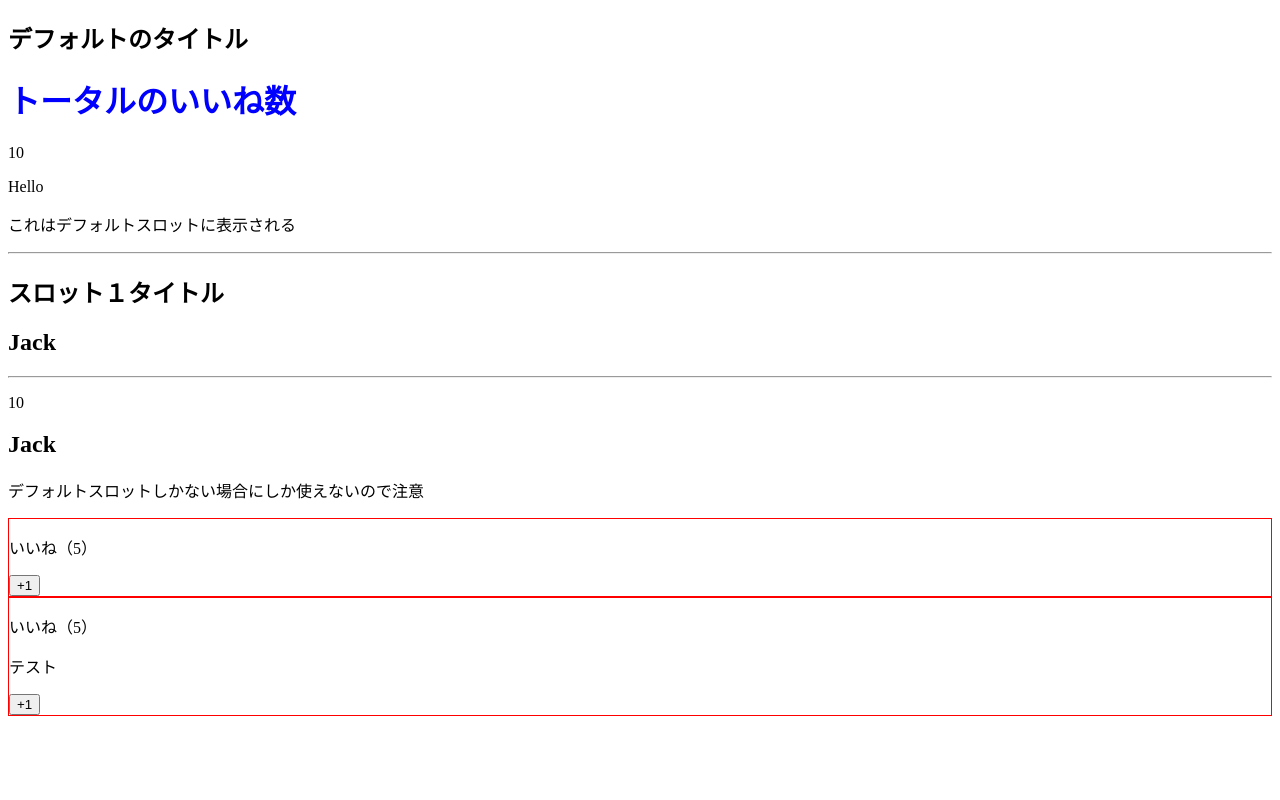
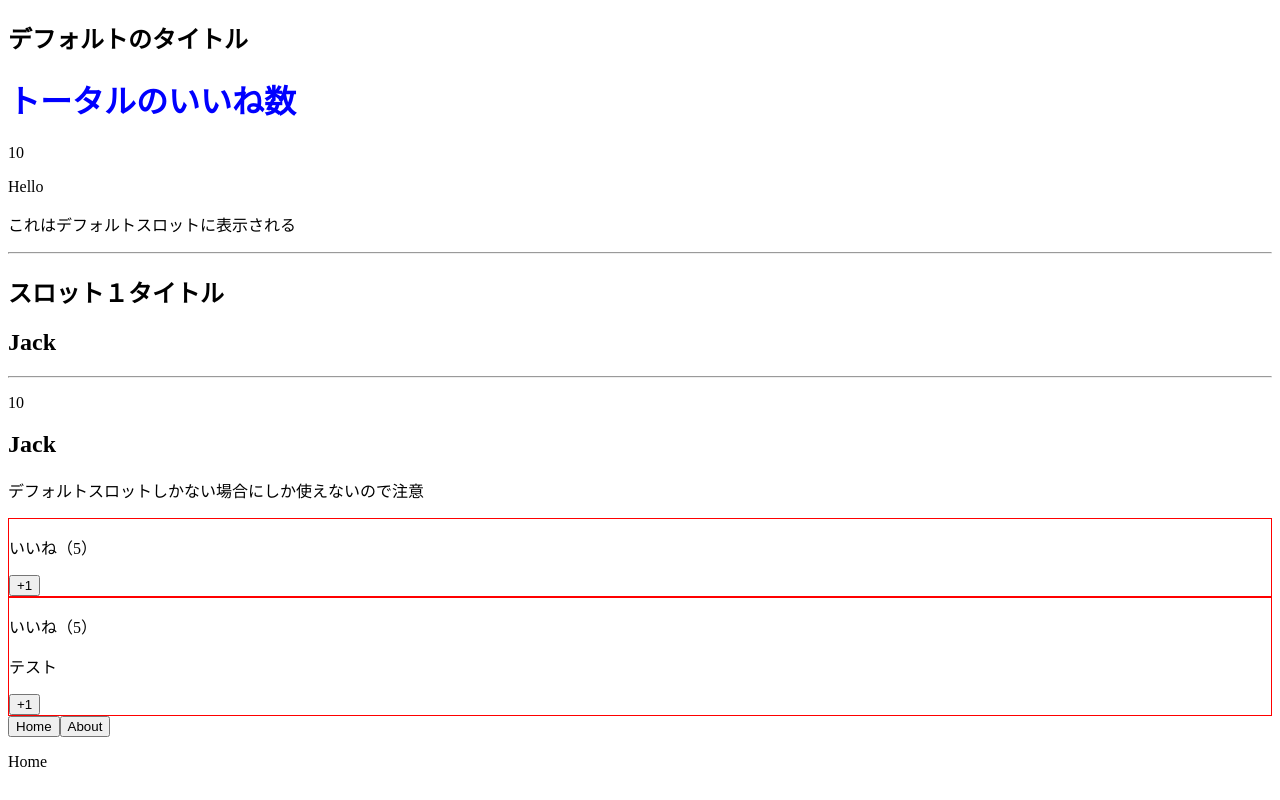
Before and after one commit to knagara/vue-study-cli, a Vue app: page / in a window 1280 px wide. Built offline with nearby package versions, Linux system fonts and the light colour scheme.

Commit message:
dynamic component

```diff
--- a/src/App.vue
+++ b/src/App.vue
@@ -19,8 +19,16 @@
       <h2>{{slotProps.foo.firstName}}</h2>
       <p>デフォルトスロットしかない場合にしか使えないので注意</p>
     </LikeHeaderSlotProps>
+
     <LikeNumber :totalNumber="number" @my-click="incrementNumber"></LikeNumber>
     <LikeNumber :totalNumber="number" testProps="テスト"></LikeNumber>
+
+    <!--動的コンポーネント-->
+    <button @click="currentComponent = 'Home'">Home</button>
+    <button @click="currentComponent = 'About'">About</button>
+    <keep-alive>
+      <component :is="currentComponent"></component>
+    </keep-alive>
   </div>
 </template>
 
@@ -28,17 +36,22 @@
 import LikeHeader from './components/LikeHeader.vue'
 import LikeHeaderSlots from './components/LikeHeaderSlots.vue'
 import LikeHeaderSlotProps from './components/LikeHeaderSlotProps.vue'
+import Home from './components/Home.vue'
+import About from './components/About.vue'
 
 export default {
   data(){
     return {
-      number: 10
+      number: 10,
+      currentComponent: 'Home'
     }
   },
   components:{
     LikeHeader,
     LikeHeaderSlots,
-    LikeHeaderSlotProps
+    LikeHeaderSlotProps,
+    Home,
+    About
   },
   methods:{
     incrementNumber(value){
--- /dev/null
+++ b/src/components/About.vue
@@ -0,0 +1,17 @@
+<template>
+<div>
+    <p>About</p>
+    <input type="text">
+</div>
+</template>
+
+<script>
+export default {
+    activated(){
+        console.log("Activated")
+    },
+    deactivated(){
+        console.log("Deactivated")
+    }
+}
+</script>
--- /dev/null
+++ b/src/components/Home.vue
@@ -0,0 +1,3 @@
+<template>
+    <p>Home</p>
+</template>
```
